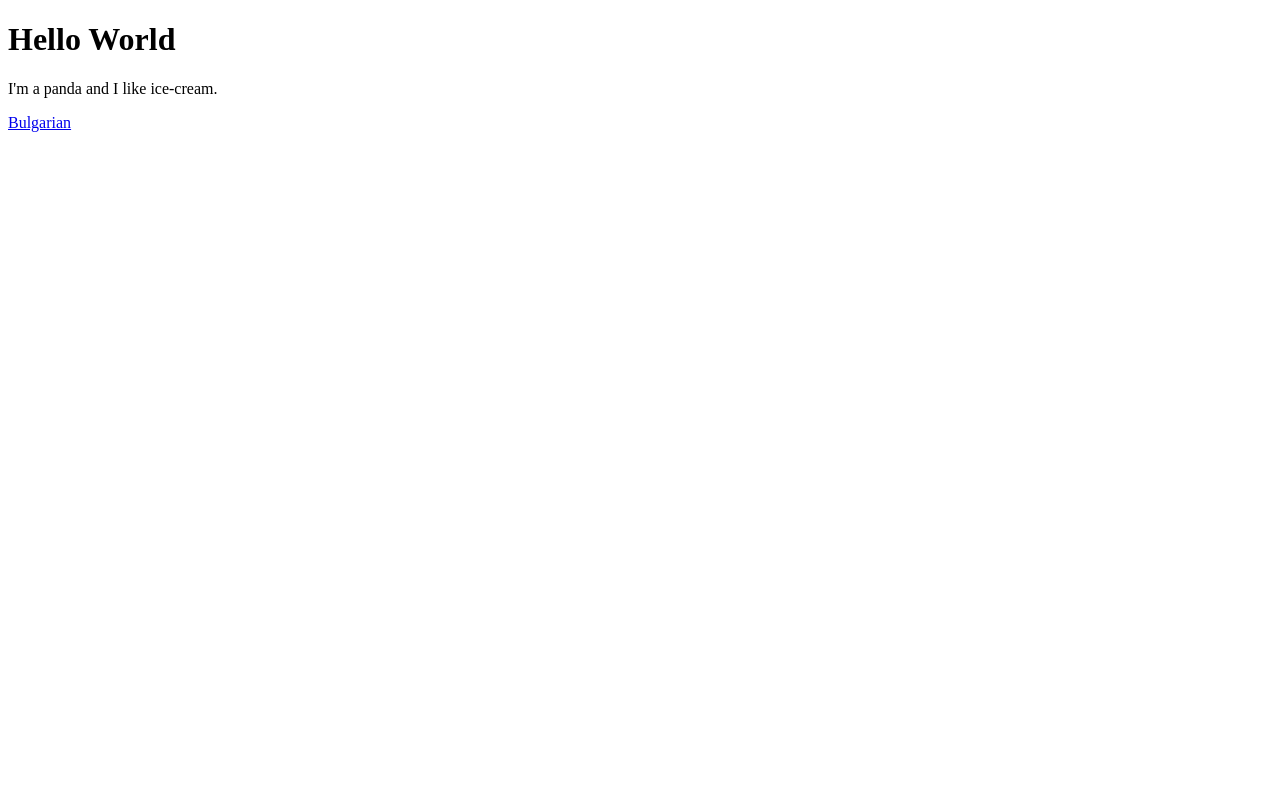
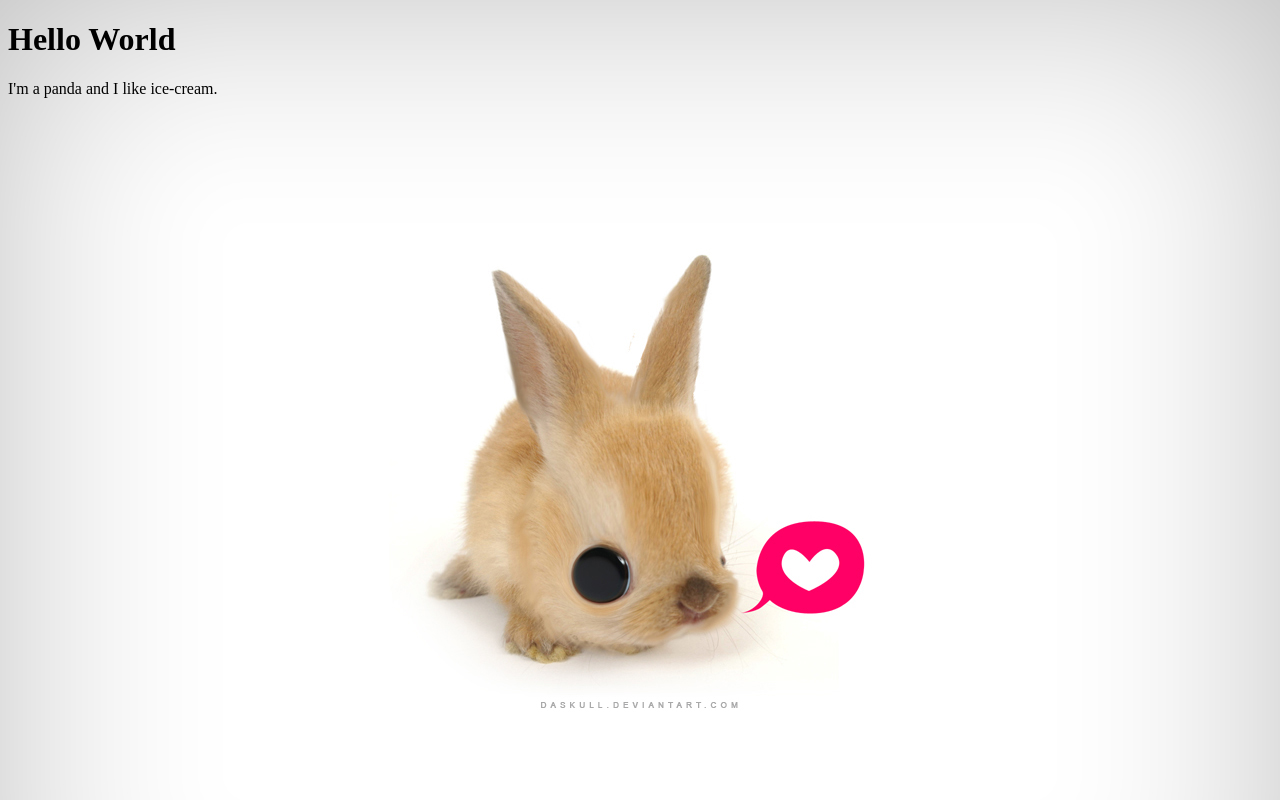
Before and after one commit to MeganSun/MeganSun.github.io, a plain HTML site: page index.html in a window 1280 px wide. Drawn offline with Linux system fonts and the light colour scheme.

```diff
--- a/index.html
+++ b/index.html
@@ -7,6 +7,7 @@
 	<h1>Hello World</h1>
 	<p>I'm a panda and I like ice-cream.</p>
 
-	<a href="http://MeganSun.github.io/bg.html"> Bulgarian </a>
+	<body background="background.jpg">
+
 </body>
 </html>
```
